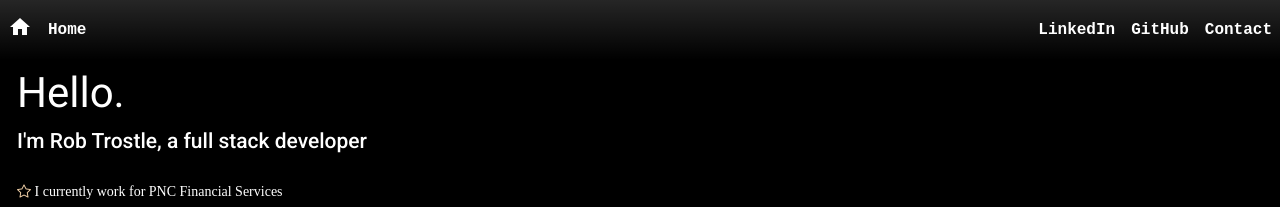
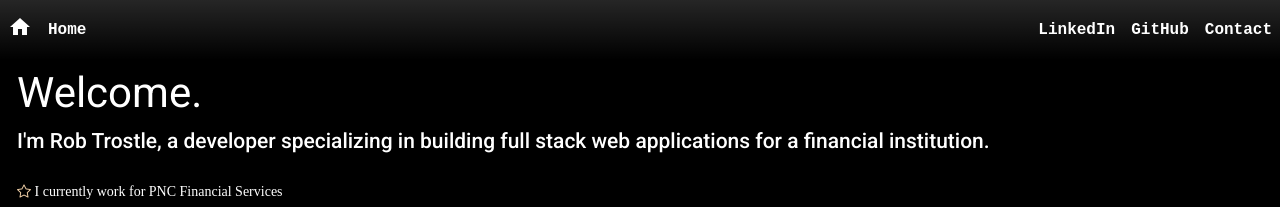
Before and after one commit to robtrostle/robs-portfolio, an Angular app: page / in a window 1280 px wide. Shown: the top 207 px of the page. Built offline with nearby package versions, Linux system fonts and the light colour scheme.

Commit message:
changed home message

```diff
--- a/src/app/home/home.component.html
+++ b/src/app/home/home.component.html
@@ -1,7 +1,7 @@
   <div class="card">
     <div class="card-body">
-      <h1 class="card-title">Hello.</h1>
-      <h2 class="card-text">I'm Rob Trostle, a full stack developer</h2>
+      <h1 class="card-title">Welcome.</h1>
+      <h2 class="card-text">I'm Rob Trostle, a developer specializing in building full stack web applications for a financial institution.</h2>
 
     </div>
     <ul class="list-group list-group-flush">
```
